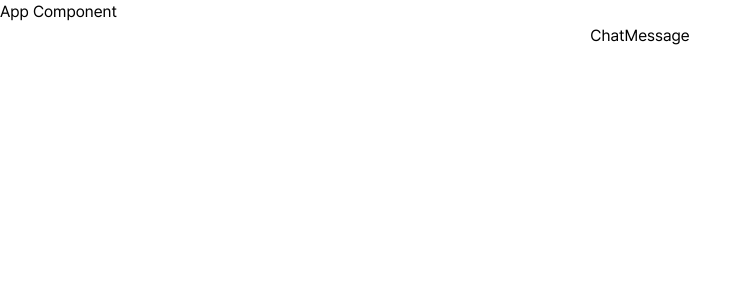
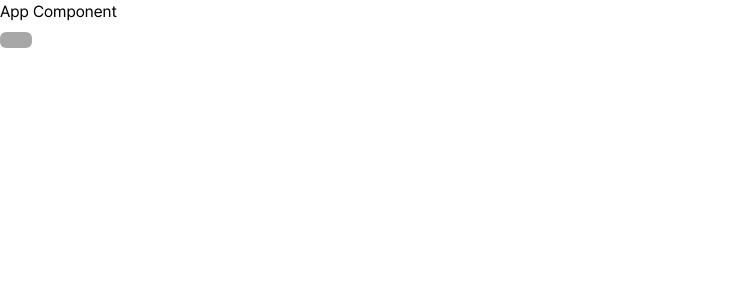
Before and after one commit to devcourse-catspaw/catspaw, a React (Vite) app: page / in a window 1280 px wide. Shown: the top 300 px of the page, without its empty margins (0-752 px from the left). Built offline with nearby package versions, Linux system fonts and the light colour scheme.

Commit message:
🎨 Design: ChatMessage 컴포넌트 구현

```diff
--- a/src/components/common/ChatMessage.tsx
+++ b/src/components/common/ChatMessage.tsx
@@ -1,7 +1,48 @@
-export default function ChatMessage () {
+import type { HTMLAttributes } from "react";
+import { twMerge } from "tailwind-merge";
+
+type ChatMessageProps = HTMLAttributes<HTMLDivElement> & {
+  userName: string;
+  message: string;
+  isMine: boolean;
+  size?: "small" | "large";
+};
+
+export default function ChatMessage({
+  userName,
+  message,
+  isMine,
+  size = "small",
+  className,
+  ...props
+}: ChatMessageProps) {
+  const containerClass = twMerge(
+    "flex w-full",
+    isMine ? "justify-end flex-row-reverse" : "justify-start",
+    className
+  );
+
+  const messageClass = twMerge(
+    "rounded-[6px] px-4 py-2 break-words text-[color:var(--white)]",
+    size === "small" ? "text-sm max-w-[180px]" : "text-base max-w-[320px]",
+    isMine ? "bg-[color:var(--blue)]" : "bg-[color:var(--grey-200-40)]"
+  );
+
+  const userNameClass = twMerge(
+    "font-bold text-[color:var(--black)] text-base"
+  );
+
   return (
-    <>
-      <h1>ChatMessage</h1>
-    </>
+    <div className={containerClass} {...props}>
+      <div
+        className={twMerge(
+          "flex flex-col w-full gap-2",
+          isMine ? "items-end" : "items-start"
+        )}
+      >
+        <span className={userNameClass}>{userName}</span>
+        <div className={messageClass}>{message}</div>
+      </div>
+    </div>
   );
 }
```
